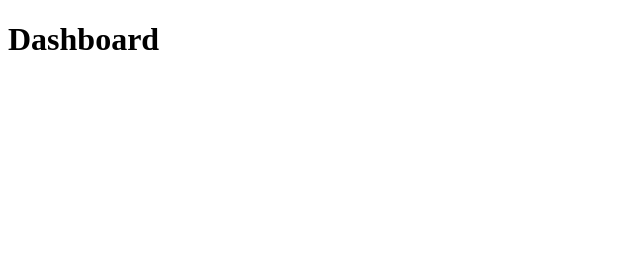
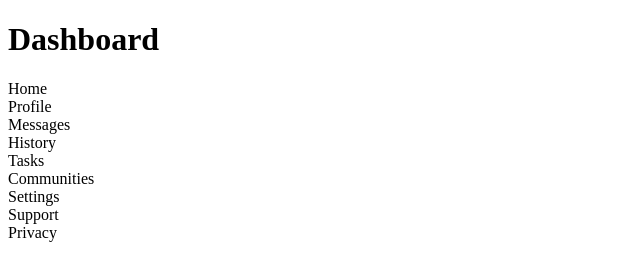
Before and after one commit to rto24/odin-admin-dashboard, a plain HTML site: page index.html in a window 1280 px wide. Shown: the whole page, without its empty margins (0-640 px from the left). Drawn offline with Linux system fonts and the light colour scheme.

Commit message:
Added sidebar contents

```diff
--- a/index.html
+++ b/index.html
@@ -10,6 +10,33 @@
   <div class="container">
     <div class="sidebar">
       <h1 class="dash-header">Dashboard</h1>
+      <div class="dash-element">
+        Home
+      </div>
+      <div class="dash-element">
+        Profile
+      </div>
+      <div class="dash-element">
+        Messages
+      </div>
+      <div class="dash-element">
+        History
+      </div>
+      <div class="dash-element">
+        Tasks
+      </div>
+      <div class="dash-element">
+        Communities
+      </div>
+      <div class="dash-element">
+        Settings
+      </div>
+      <div class="dash-element">
+        Support
+      </div>
+      <div class="dash-element">
+        Privacy
+      </div>
     </div>
   </div>
 
```
